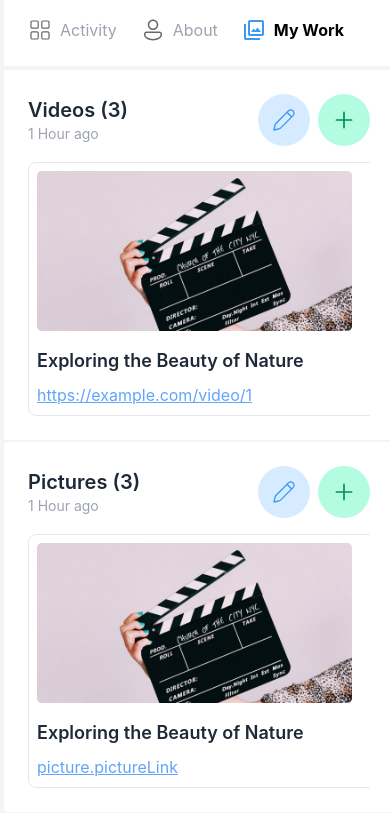
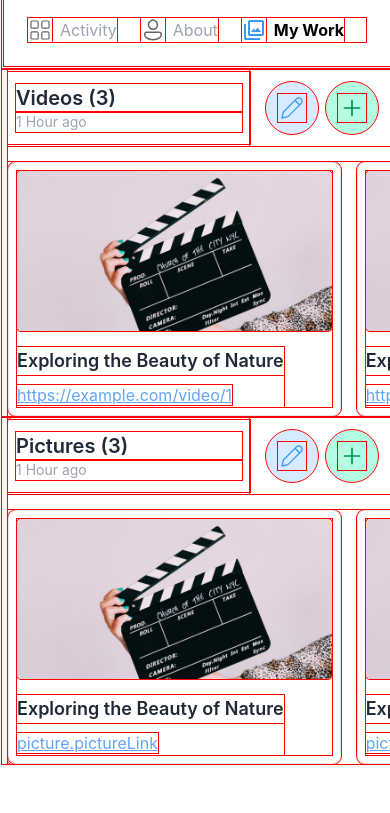
Before and after one commit to hamzaakbar4018/SocialApp, a React (Vite) app: page /profile/profilemywork in a window 390 px wide. Shown: the part 507-1320 px from the top of the page. After the commit the page ends 1275 px from the top, so only its background shows below. Built offline with nearby package versions, Linux system fonts and the light colour scheme; a small style sheet from the web is missing; a web font is replaced by a local one.

Commit message:
Making changes in mobile view

```diff
--- a/src/Cards/CastingCards/UserDescription.jsx
+++ b/src/Cards/CastingCards/UserDescription.jsx
@@ -68,7 +68,7 @@ const UserDescription = ({ applied, cast, img, username, age, day, crew, height,
           <div className='flex bg-white justify-end mb-12 md:hidden'>
             {
               applied && (
-                <button className='bg-[#B3FCE2] fixed text-[#008F5C] flex justify-center items-center gap-1 font-bold rounded-3xl px-3 py-2'>
+                <button className='bg-[#B3FCE2] text-sm md:text-base fixed text-[#008F5C] flex justify-center items-center gap-1 font-bold rounded-3xl px-3 py-2'>
                   <BsPatchCheck className='text-xl' />
                   Applied
                   <p>, 2 Days Ago</p>
@@ -77,7 +77,7 @@ const UserDescription = ({ applied, cast, img, username, age, day, crew, height,
             }
           </div>
           <div className='flex justify-between'>
-            <div>
+            <div className=''>
               <h1 className='text-xl font-bold'>{title}</h1>
               <p className='text-gray-400'>Published <span className='text-[#399AF3]'>2 hours ago</span></p>
             </div>
@@ -287,7 +287,7 @@ const UserDescription = ({ applied, cast, img, username, age, day, crew, height,
 
 
                 <div className='bg-white fixed w-full bottom-0 p-3'>
-                  <button onClick={handlecasting} className='bg-[#FFE5E5] w-[380px] 2xl:w-[480px]  text-[#FF0000] flex gap-2   justify-center items-center rounded-3xl px-3 py-2'>
+                  <button onClick={handlecasting} className='bg-[#FFE5E5] md:w-[380px] w-full 2xl:w-[480px]  text-[#FF0000] flex gap-2   justify-center items-center rounded-3xl px-3 py-2'>
                     <FaRegTrashAlt />
                     Delete This Call</button>
                 </div>
@@ -333,7 +333,7 @@ const UserDescription = ({ applied, cast, img, username, age, day, crew, height,
 
       {apply && (
         <div className="modal" open>
-          <div className="modal-box flex p-0 flex-col 2xl:h-[60%] md:w-[40%]">
+          <div className="modal-box flex p-0 flex-col md:h-[80%] h-[70%]  2xl:h-[80%] md:w-[40%]">
             <div className='px-5 pt-6'>
               <button className="btn btn-sm btn-circle btn-ghost absolute right-2 top-2" onClick={handleApplyClick}>✕</button>
               <h3 className="font-bold text-lg mb-4">Apply to Call</h3>
--- a/src/Cards/Conneections.jsx
+++ b/src/Cards/Conneections.jsx
@@ -6,7 +6,7 @@ const Conneections = ({ image, username, description, network }) => {
     <div className={`flex flex-col  gap-4 ${network && 'px-4 w-[245px]  max-h-[230px] bg-[#ECF5FE] gap-6 rounded-xl py-8'}`}>
       {
         network ? (
-          <div className='network flex flex-col font-bold gap-2'>
+          <div className='network ml-1 flex flex-col font-bold gap-2'>
             <img src={image} alt="" className={`w-12 h-12 ${network && 'w-20 h-20'}  rounded-full`} />
             <div className=''>
               <h1 className='text-sm font-semibold'>{username}</h1>
@@ -23,12 +23,12 @@ const Conneections = ({ image, username, description, network }) => {
           </div>
         )
       }
-      <div className='flex justify-center items-center gap-4 mt-'>
-        <button className='flex items-center gap-1 bg-[#B3FCE2] text-[#008F5C] py-2 px-3 rounded-3xl hover:bg-[#B3FCE2]'>
+      <div className={`flex ${network ? 'justify-start md:justify-center' : 'justify-center'}  items-center md:gap-4 gap-2`}>
+        <button className={`flex items-center gap-1 bg-[#B3FCE2] text-[#008F5C] py-2 px-3 rounded-3xl hover:bg-[#B3FCE2]`}>
           <AiOutlineCheck size={16} />
           Accept
         </button>
-        <button className='flex items-center gap-1 bg-[#FFE5E5] text-[#FF4E4E] py-2 px-3 rounded-3xl hover:bg-[#FFE5E5]'>
+        <button className={`flex items-center gap-1 bg-[#FFE5E5] text-[#FF4E4E] py-2 px-3 rounded-3xl hover:bg-[#FFE5E5]`}>
           <AiOutlineClose size={16} />
           Reject
         </button>
--- a/src/Cards/Post.jsx
+++ b/src/Cards/Post.jsx
@@ -5,7 +5,7 @@ import { FaRegHeart } from "react-icons/fa6";
 import { TbShare3 } from "react-icons/tb";
 import UserDummy from './Like';
 // import Comments from './Comments';
-const Post = ({ userimage, lastActiveTime, username, title, hashtags, postimage, likesCount, commentCount, shareCount }) => {
+const Post = ({ userimage, lastActiveTime, username, title, hashtags, postimage, likesCount, commentCount, shareCount, activity }) => {
     const [likes, setlikes] = useState(false);
     const handleLikes = () => {
         setlikes(!likes)
@@ -79,7 +79,7 @@ const Post = ({ userimage, lastActiveTime, username, title, hashtags, postimage,
                             <img src={userimage} className='rounded-full w-12 h-12 ' alt="" />
                             <div className=''>
                                 <h1 className='font-semibold'>{username}</h1>
-                                <h2 className='text-gray-400 text-nowrap'>{lastActiveTime}</h2>
+                                <h2 className={`text-gray-400 text-nowrap ${activity && 'md:text-base text-xs'}`}>{lastActiveTime}</h2>
                             </div>
                         </div>
                     </div>
--- a/src/Cards/ProfileCards/MyWorkPictures.jsx
+++ b/src/Cards/ProfileCards/MyWorkPictures.jsx
@@ -3,16 +3,16 @@ import Edit from '../../assets/Icons SVG/Edit.svg'
 import Add from '../../assets/Icons SVG/Add.svg'
 const MyWorkPictures = ({ pictures }) => {
     return (
-        <div className='alldata w-full bg-white m-[2px] rounded p-6'>
+        <div className='alldata w-full bg-white m-[2px] rounded  md:p-6'>
             {/* Pictures Section */}
             <div className="pictures">
                 <div className='flex justify-between items-center mb-4'>
-                    <div className='flex-1'>
+                    <div className='flex-1 md:p-0 py-3 px-2'>
                         <h1 className='text-xl font-semibold'>Pictures ({pictures.length})</h1>
                         <p className='text-sm text-gray-400'>1 Hour ago</p>
                     </div>
                     <div className='text-blue-500 cursor-pointer'>
-                        <div className='flex gap-2'>
+                        <div className='flex gap-2 md:p-0 py-3 px-4'>
                             <div className='rounded-full flex justify-center items-center  p-3 bg-[#D6EBFF]'>
                                 <img src={Edit} className='w-7 h-7' />
                             </div>
@@ -24,11 +24,11 @@ const MyWorkPictures = ({ pictures }) => {
                 </div>
 
                 {/* Carousel with Half-Width Items */}
-                <div className="carousel flex gap-4 overflow-x-auto">
+                <div className="carousel flex gap-4  overflow-x-auto">
                     {pictures.length > 0 ? (
                         pictures.map((picture, index) => (
-                            <div key={index} className="carousel-item border rounded-lg w-full md:w-1/3 p-2 flex-shrink-0">
-                                <div className='flex flex-col items-start'>
+                            <div key={index} className="carousel-item  border rounded-lg md:w-1/3 p-2 flex-shrink-0">
+                                <div className='flex  flex-col items-start'>
                                     <img src={picture.thumbnail} alt={picture.title} className='w-full h-40 md:h-auto object-cover rounded mb-4' />
                                     <div>
                                         <h2 className='text-lg 2xl:text-xl font-semibold mb-2'>{picture.title}</h2>
--- a/src/Cards/ProfileCards/MyWorkVideos.jsx
+++ b/src/Cards/ProfileCards/MyWorkVideos.jsx
@@ -4,15 +4,15 @@ import Add from '../../assets/Icons SVG/Add.svg';
 
 const MyWorkCard = ({ videos }) => {
   return (
-    <div className='alldata w-full bg-white m-[2px] p-6'>
+    <div className='alldata w-full bg-white m-[2px] md:p-6'>
       <div className="videos">
         <div className='flex justify-between items-center mb-4'>
-          <div className='flex-1'>
+          <div className='flex-1 md:p-0 py-3 px-2'>
             <h1 className='text-xl font-semibold'>Videos ({videos.length})</h1>
             <p className='text-sm text-gray-400'>1 Hour ago</p>
           </div>
           <div className='text-blue-500 cursor-pointer'>
-            <div className='flex gap-2'>
+            <div className='flex gap-2 md:p-0 py-3 px-4'>
               <div className='rounded-full flex justify-center items-center  p-3 bg-[#D6EBFF]'>
                 <img src={Edit} className='w-7 h-7' />
               </div>
@@ -28,7 +28,7 @@ const MyWorkCard = ({ videos }) => {
           {videos.map((video, index) => (
             <div
               key={index}
-              className="carousel-item border rounded-lg w-full md:w-1/2 lg:w-1/3 p-2 flex-shrink-0"
+              className="carousel-item border rounded-lg  md:w-1/2 lg:w-1/3 p-2 flex-shrink-0"
             >
               <div className='flex flex-col items-start'>
                 <img
--- a/src/components/Casting/MyCasting.jsx
+++ b/src/components/Casting/MyCasting.jsx
@@ -112,7 +112,7 @@ const MyCasting = () => {
       </div>
       {createCast && (
         <div className="modal" open>
-          <div className="modal-box flex p-0 flex-col 2xl:h-[60%] h-auto md:w-[40%]">
+          <div className="modal-box flex p-0 flex-col 2xl:h-[60%] h-[80%] md:h-auto md:w-[40%]">
             <div className='px-5 pt-6'>
               <button className="btn btn-sm btn-circle btn-ghost absolute right-2 top-2" onClick={handleCasting}>✕</button>
               <h3 className="font-bold text-lg mb-4">Create Casting Call</h3>
--- a/src/components/Mainpages/CastingMain.jsx
+++ b/src/components/Mainpages/CastingMain.jsx
@@ -158,44 +158,46 @@ const CastingMain = () => {
 
                 </div>
                 <div className={`showcard transition-all ${showRightbar ? 'm-[]' : 'mr-[2px]'}`}>
-                    <div className='p-[2px] overflow-x-auto'>
-                        <div className=" bg-gray-100">
-                            <ul className='flex py-6 overflow-x-auto px-4 bg-white gap-4'>
+                    <div className='p-[2px]  overflow-x-auto'>
+                        <div className="bg-gray-100 w-full overflow-x-auto">
+                            <ul className="flex py-6 mb-2 md:mb-0 md:border-b-0 border-b border-gray-300 overflow-x-auto px-4 bg-white gap-4 whitespace-nowrap w-full">
                                 <li>
                                     <NavLink
-                                        to='/casting/calls'
+                                        to="/casting/calls"
                                         className={({ isActive }) =>
                                             `flex gap-2 items-center ${isActive ? 'font-bold text-[#399AF3]' : 'font-normal text-inherit'}`
                                         }
                                     >
-                                        <PiStarFourBold className='text-2xl' />
-                                        <h1 className='text-nowrap'>Casting Calls</h1>
+                                        <PiStarFourBold className="text-2xl" />
+                                        <h1 className="whitespace-nowrap">Casting</h1>
                                     </NavLink>
                                 </li>
                                 <li>
                                     <NavLink
-                                        to='/casting/applied'
+                                        to="/casting/applied"
                                         className={({ isActive }) =>
                                             `flex gap-2 items-center ${isActive ? 'font-bold text-[#399AF3]' : 'font-normal text-inherit'}`
                                         }
                                     >
-                                        <BsPatchCheck className='text-2xl' />
+                                        <BsPatchCheck className="text-2xl" />
                                         Applied
                                     </NavLink>
                                 </li>
                                 <li>
                                     <NavLink
-                                        to='/casting/mycalls'
+                                        to="/casting/mycalls"
                                         className={({ isActive }) =>
                                             `flex gap-2 items-center ${isActive ? 'font-bold text-[#399AF3]' : 'font-normal text-inherit'}`
                                         }
                                     >
-                                        <PiStarFourBold className='text-2xl' />
-                                        <h1 className='text-nowrap'>Casting</h1>
+                                        <PiStarFourBold className="text-2xl" />
+                                        <h1 className="whitespace-nowrap">My Casting</h1>
                                     </NavLink>
                                 </li>
                             </ul>
                         </div>
+
+
                         <Outlet />
                     </div>
                 </div>
--- a/src/components/Mainpages/NetworkMain.jsx
+++ b/src/components/Mainpages/NetworkMain.jsx
@@ -264,19 +264,14 @@ const NetworkMain = () => {
                 </div>
                 <div className={`showcard transition-all ${showRightbar ? 'm-[]' : 'mr-[2px]'}`}>
                     <div className='p-[2px]'>
-                        <div className=' bg-white md:p-4 p-2'>
-                            <h1 className='font-bold'>Requests ({reqData.length})</h1>
+                        <div className=' bg-white md:p-4'>
+                            <h1 className='font-bold md:p-0 p-2'>Requests ({reqData.length})</h1>
                             <div className='flex flex-wrap md:gap-3 gap-2 mt-4'>
-                                {/* {reqData.map((data, index) => (
-                                    <Conneections key={index} {...data} />
 
-                                ))} */}
                                 {
-                                    // reqData.map((data, index) => (
                                         <div className=" bg-white flex-grow-0 space-y-2">
                                             <IndustryPage network={network}  reqData={reqData} />
                                         </div>
-                                    // ))
                                 }
                             </div>
                         </div>
--- a/src/components/Mainpages/TalentMain.jsx
+++ b/src/components/Mainpages/TalentMain.jsx
@@ -159,11 +159,11 @@ const TalentMain = () => {
                 </div>
                 <div className="p-[2px]">
                     <div className=" bg-white flex-grow-0 py-4 md:p-4 space-y-2">
-                        <h3 className="text-2xl">People in Drama Industry</h3>
+                        <h3 className="text-2xl md:px-0 px-3">People in Drama Industry</h3>
                         <IndustryPage />
                     </div>
                     <div className=" bg-white flex-grow-0  py-4 md:p-4 space-y-2">
-                        <h3 className="text-2xl">Popular Production houses</h3>
+                        <h3 className="text-2xl md:px-0 px-3">Popular Production houses</h3>
                         <ProductionData />
                     </div>
                 </div>
--- a/src/components/Profile/ProfileActivity.jsx
+++ b/src/components/Profile/ProfileActivity.jsx
@@ -54,14 +54,15 @@ const postData = [
         "shareCount": 15
     }
 ];
+const activity = true;
 const ProfileActivity = () => {
-  return (
-    <div className='flex flex-col gap-2 p-[2px]'>
-        {postData.map((data,index)=>(
-            <Post key={index} {...data}/>
-        ))}
-    </div>
-  )
+    return (
+        <div className='flex flex-col gap-2 p-[2px]'>
+            {postData.map((data, index) => (
+                <Post key={index} activity={activity} {...data} />
+            ))}
+        </div>
+    )
 }
 
 export default ProfileActivity
--- a/src/components/Profile/ProfileMywork.jsx
+++ b/src/components/Profile/ProfileMywork.jsx
@@ -41,10 +41,10 @@ const ProfileMyWork = () => {
 
   return (
     <>
-      <div className="containerVideos w-screen ">
+      <div className="containerVideos pl-1 md:w-auto w-screen ">
         <MyWorkCard videos={videos} />
       </div>
-      <div className="containerPictures w-screen ">
+      <div className="containerPictures pl-1 md:w-auto w-screen ">
         <MyWorkPictures pictures={pictures} />
       </div>
     </>
--- a/src/index.css
+++ b/src/index.css
@@ -2,6 +2,6 @@
 @tailwind components;
 @tailwind utilities;
 
-/* *{
+*{
     outline: 1px solid red;
-} */
+}
```
